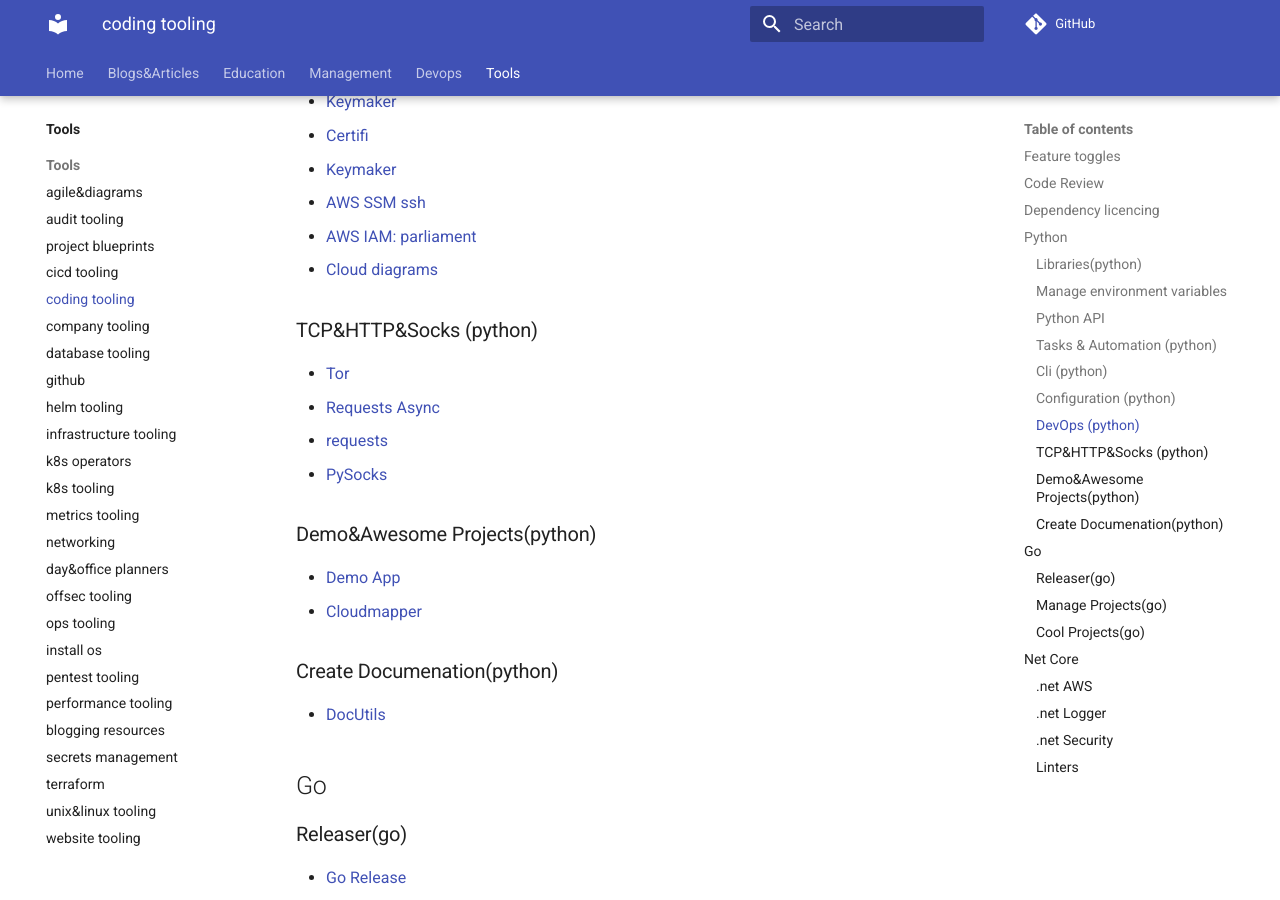
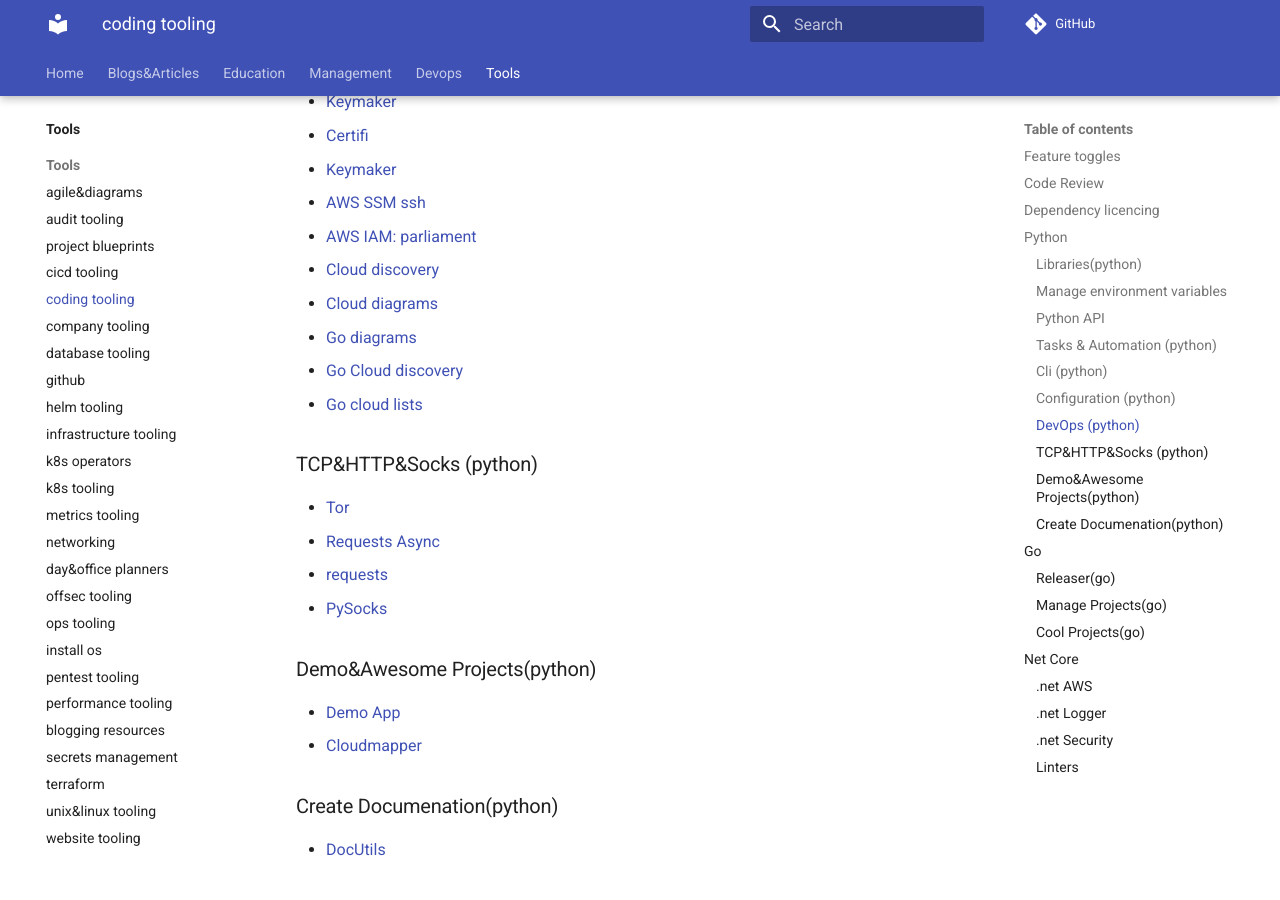
Before and after one commit to ivankatliarchuk/knowledge-base, an MkDocs documentation site: the page built from docs/tools/coding.md, in a window 1280 px wide and 900 px high, scrolled down 1919 px. Built offline with MkDocs 1.6.1 and Material for MkDocs 9.7.7, drawn with Linux system fonts in a browser that asks for light colours; comment, search, counter and statistics services are not loaded.

Commit message:
docs: go and python diagrams

```diff
--- a/docs/tools/coding.md
+++ b/docs/tools/coding.md
@@ -75,7 +75,11 @@
 - [Keymaker](https://pypi.org/project/keymaker/)
 - [AWS SSM ssh](https://github.com/mludvig/aws-ssm-tools)
 - [AWS IAM: parliament](https://pypi.org/project/parliament/)
+- [Cloud discovery](https://github.com/Cloud-Architects/cloudiscovery)
 - [Cloud diagrams](https://github.com/mingrammer/diagrams)
+- [Go diagrams](https://github.com/blushft/go-diagrams)
+- [Go Cloud discovery](https://github.com/twistlock/cloud-discovery)
+- [Go cloud lists](https://github.com/projectdiscovery/cloudlist)
 
 ### TCP&HTTP&Socks (python)
 
```
